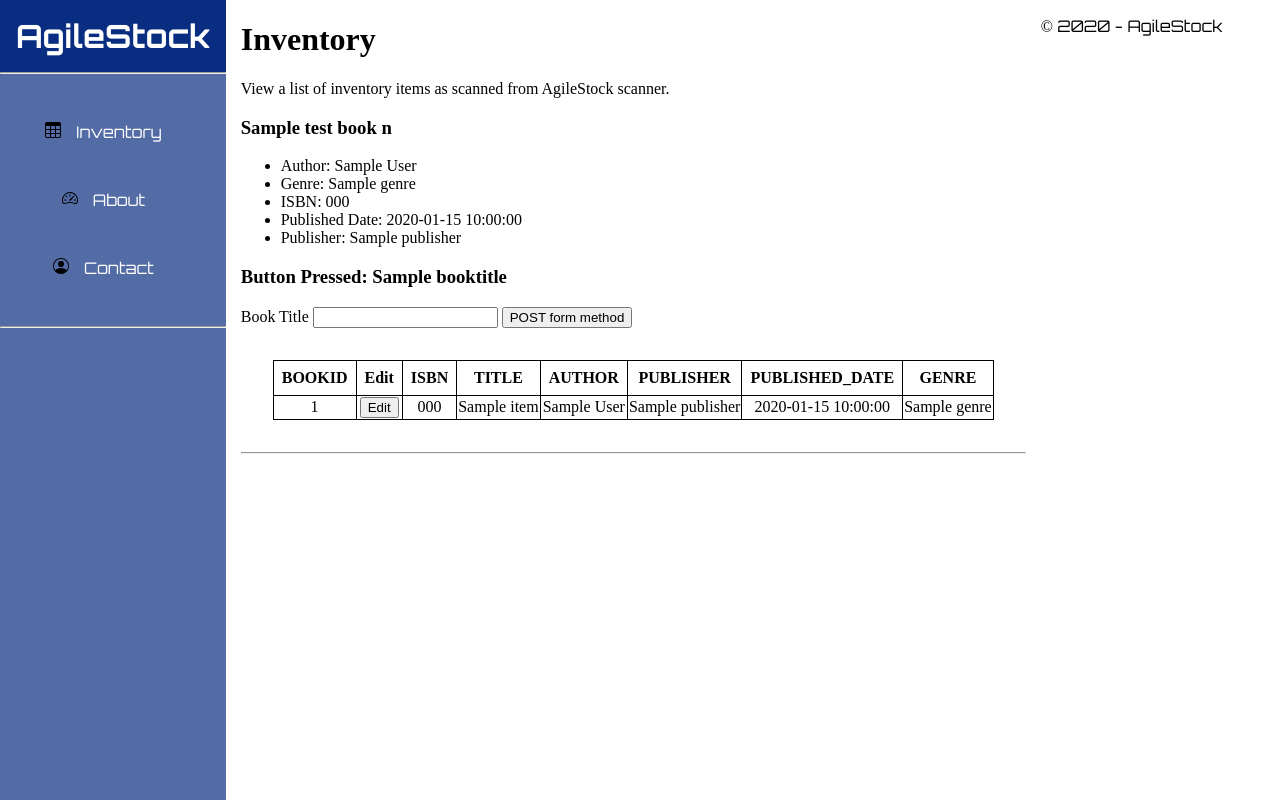
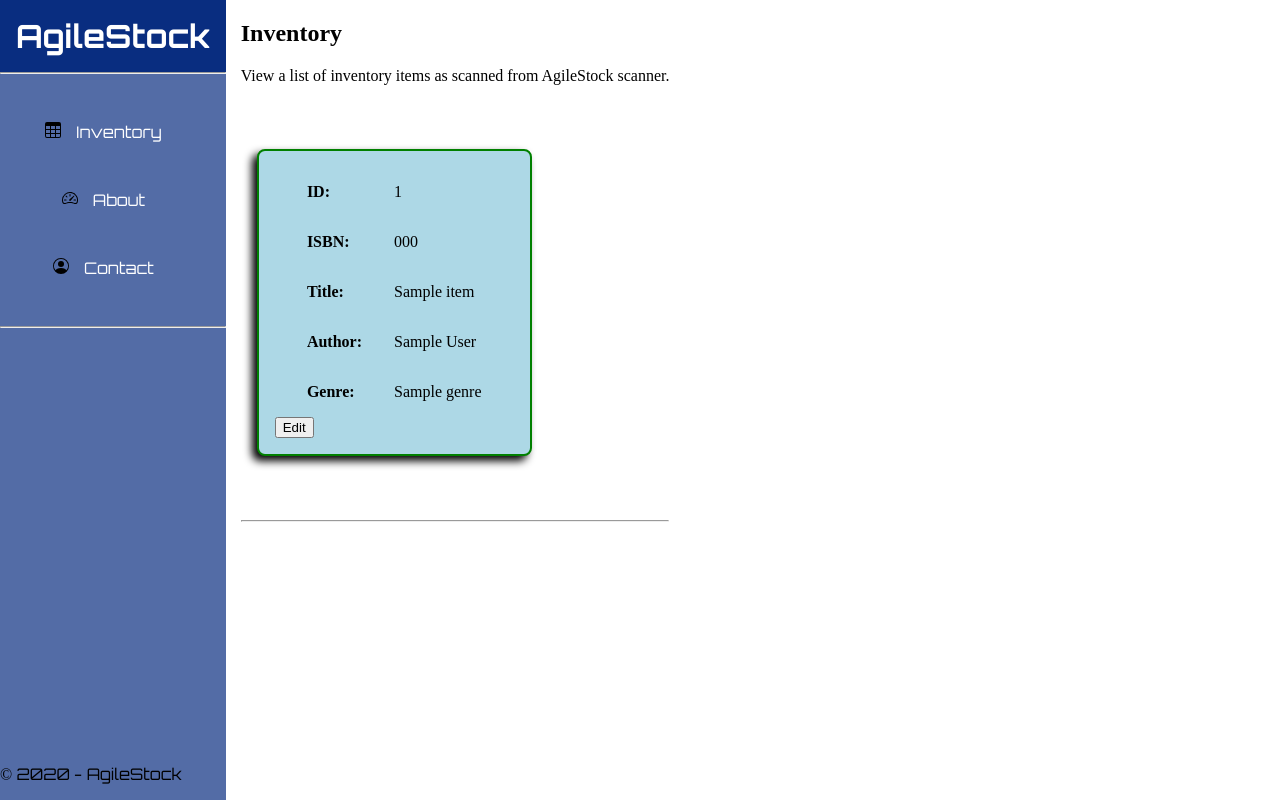
Before and after one commit to robhowe-A/AgileStock, a Flask app: template AgileStockWeb/templates/index.html in a window 1280 px wide. Run offline with Flask 3, Linux system fonts and the light colour scheme; the template is opened without the code that fills it: most values are stand-ins (such as "Sample title", 1, 10 or a date in 2020).

Commit message:
refactor inventory page

```diff
--- a/AgileStockWeb/static/content/site.css
+++ b/AgileStockWeb/static/content/site.css
@@ -101,20 +101,58 @@ main {
 & table,
 & th,
 & td {
-        border: 1px solid;
+text-align: left;
     border-collapse: collapse;
+padding: 1rem;
 }
 
 & table {
-        margin: 2rem;
+margin: 0 auto;
     text-align: center;
 }
 
-    & th {
-        padding: .5rem;
+& ul {
+    list-style: none;
+    margin-block: .5em;
+}
+
+& div {
+    margin-block: 2em;
+}
+
+& .flex-content {
+    display: flex;
+    flex-direction: row;
+    flex-wrap: wrap;
+    justify-content: flex-start;
+}
+
+& .inner {
+    margin-inline: 1em;
+    min-width: 275px;
+    max-width: 75%;
+    border: 2px solid green;
+    padding: 1em;
+    border-radius: .5em;
+    background-color: lightblue;
+    box-shadow: -5px 5px 8px black;
+
+    & button:focus {
+        background-color: transparent;
+        /* Ensure button's background stays transparent */
+    }
+
+    &:focus-within {
+        /* Apply background color when button is focused */
+        background-color: lightseagreen;
+    }
 }
 }
 
+footer {
+    position: absolute;
+    bottom: 0;
+}
 /* Set padding to keep content from hitting the edges */
 
 
--- a/AgileStockWeb/templates/index.html
+++ b/AgileStockWeb/templates/index.html
@@ -2,59 +2,42 @@
 
 {% block content %}
 
-<div>
+<section>
     <h1>Inventory</h1>
     <p class="lead">View a list of inventory items as scanned from AgileStock scanner.
     </p>
-    <div>
-        <div>
-            <h3>{{testBookN.title}}</h3>
-            <ul>
-                <li>Author: {{testBookN.author}}</li>
-                <li>Genre: {{testBookN.genre}}</li>
-                <li>ISBN: {{testBookN.isbn}}</li>
-                <li>Published Date: {{testBookN.publishedDate}}</li>
-                <li>Publisher: {{testBookN.publisher}}</li>
-            </ul>
-        </div>
-        <div>
-            <h3>Button Pressed: {{ booktitle }}</h3>
-            <form method="post">
-                <label for="title">Book Title</label>
-                <input id="title" name="title" type="text">
-                <input type="submit" value="POST form method" >
-            </form>
-        </div>
-        <div>
-            <table>
-                <thead>
-                    <th>BOOKID</th>
-                    <th>Edit</th>
-                    <th>ISBN</th>
-                    <th>TITLE</th>
-                    <th>AUTHOR</th>
-                    <th>PUBLISHER</th>
-                    <th>PUBLISHED_DATE</th>
-                    <th>GENRE</th>
-
-                </thead>
+    <div class="flex-content">
         {% for item in result %}
+            <div class="inner">
+                <table >
                     <tr>
+                        <td><b>ID:</b></td>
                         <td>{{item.BOOKID}}</td>
-                <td><form action="editbook"><button value="{{item.ISBN}}" name="isbn" type="submit">Edit</button></form></td>
+                    </tr>
+                    <tr>
+                        <td><b>ISBN:</b></td>
                         <td>{{item.ISBN}}</td>
+                    </tr>
+                    <tr>
+                        <td><b>Title:</b></td>
                         <td>{{item.TITLE}}</td>
+                    </tr>
+                    <tr>
+                        <td><b>Author:</b></td>
                         <td>{{item.AUTHOR}}</td>
-                <td>{{item.PUBLISHER}}</td>
-                <td>{{item.PUBLISHED_DATE}}</td>
+                    </tr>
+                    <tr>
+                        <td><b>Genre:</b></td>
                         <td>{{item.GENRE}}</td>
                     </tr>
+                </table>
+                <form action="editbook"><button value="{{item.ISBN}}" name="isbn" type="submit">Edit</button></form>
+            </div>
         {%endfor%}
-        </table>
+    <!-- </table> -->
     </div>
 
     {% block scripts %}{% endblock %}
-    </div>
-</div>
+</section>
 
 {% endblock %}
--- a/AgileStockWeb/templates/layout.html
+++ b/AgileStockWeb/templates/layout.html
@@ -99,7 +99,5 @@
     <footer>
       <p>&copy; {{ year }} - AgileStock</p>
     </footer>
-
-
 </body>
 </html>
```
Lines whose indentation alone changed are shown as unchanged.
